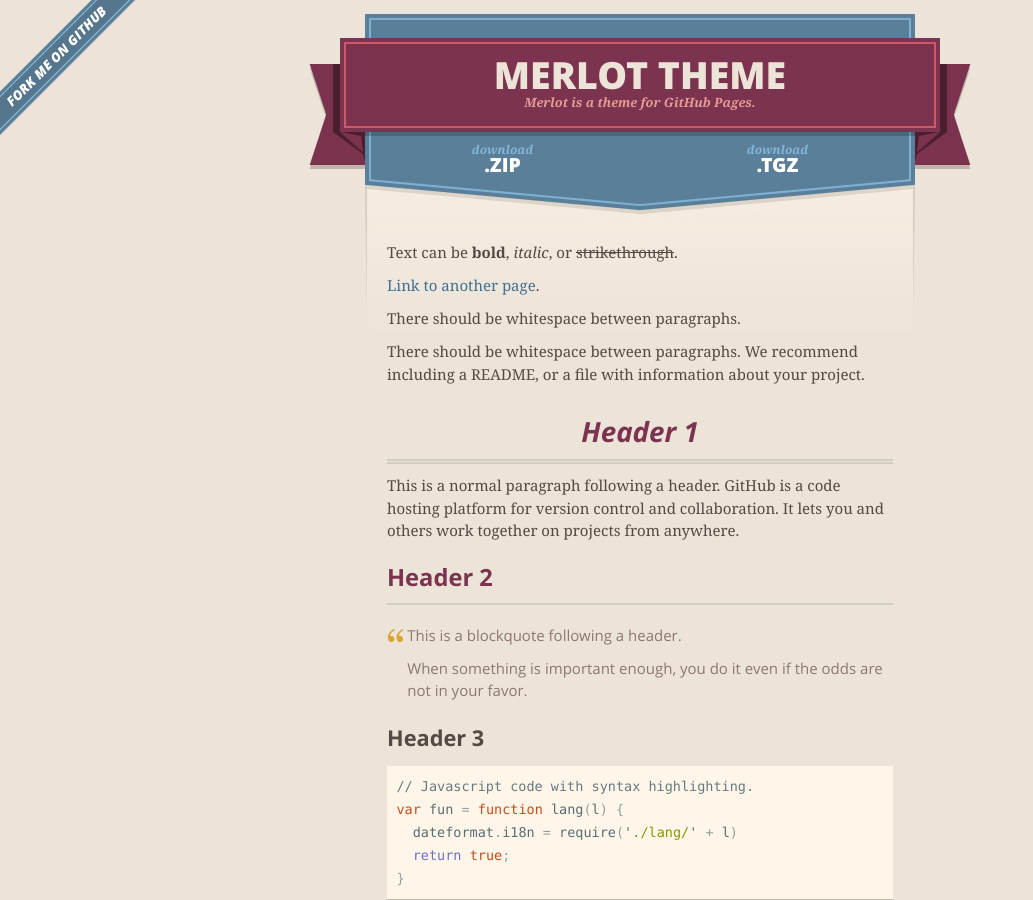
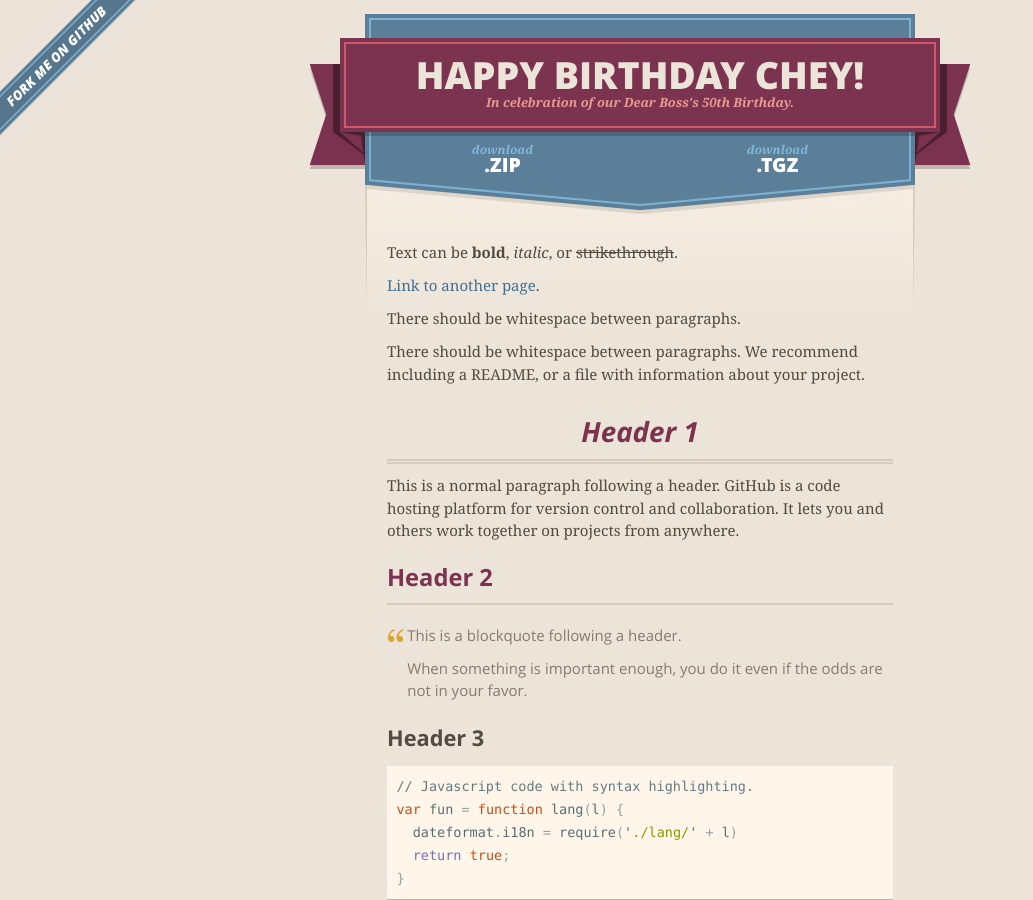
Before and after one commit to ntuc255/chey, a Jekyll site: the page built from index.md, in a window 1280 px wide and 900 px high. Shown: the whole window, without its empty margins (0-1033 px from the left). Built offline with Jekyll 4.4.1, drawn with Linux system fonts in a browser that asks for light colours.

Commit message:
Update _config.yml

```diff
--- a/_config.yml
+++ b/_config.yml
@@ -1,5 +1,5 @@
-title: Merlot theme
-description: Merlot is a theme for GitHub Pages.
+title: Happy Birthday Chey!
+description: In celebration of our Dear Boss's 50th Birthday.
 show_downloads: true
 google_analytics:
 theme: jekyll-theme-merlot
```
